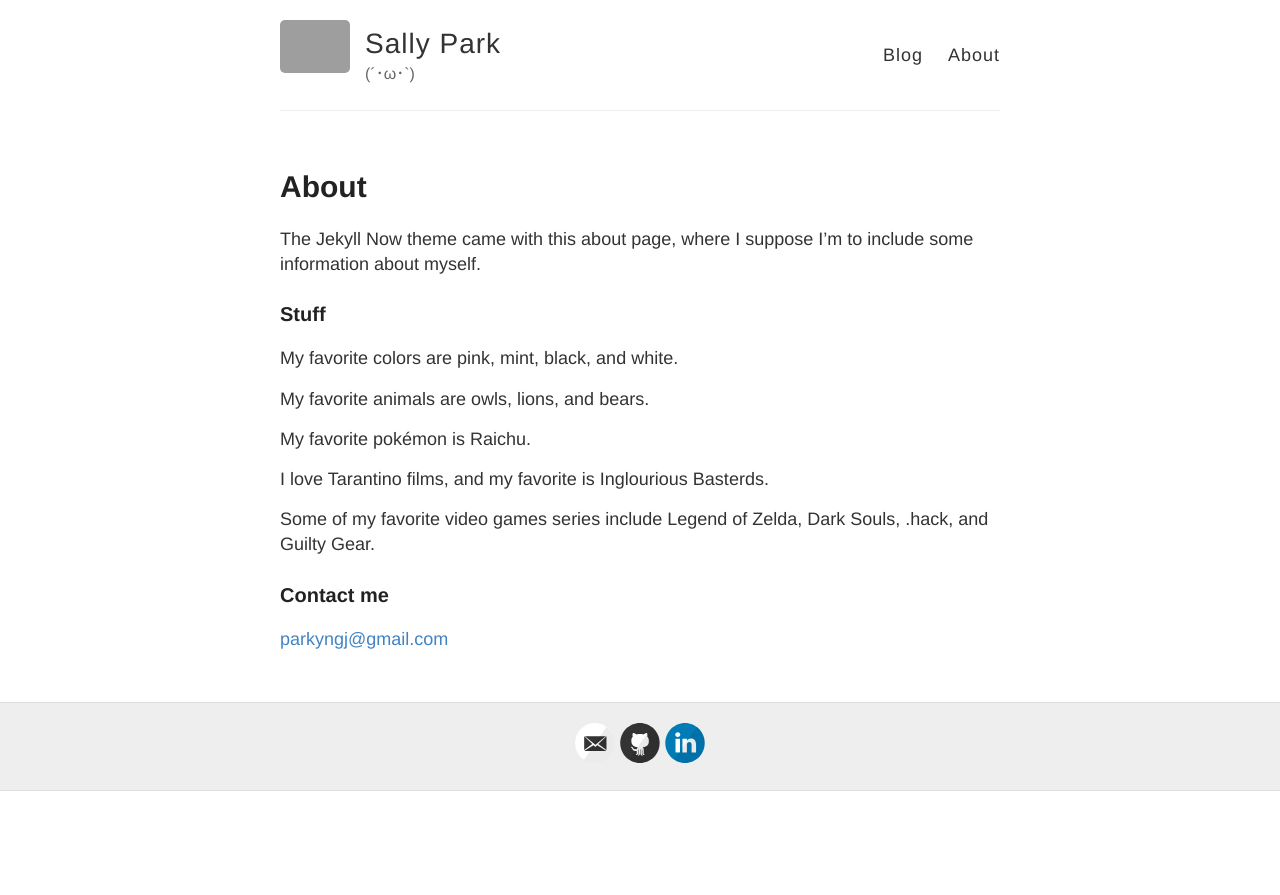
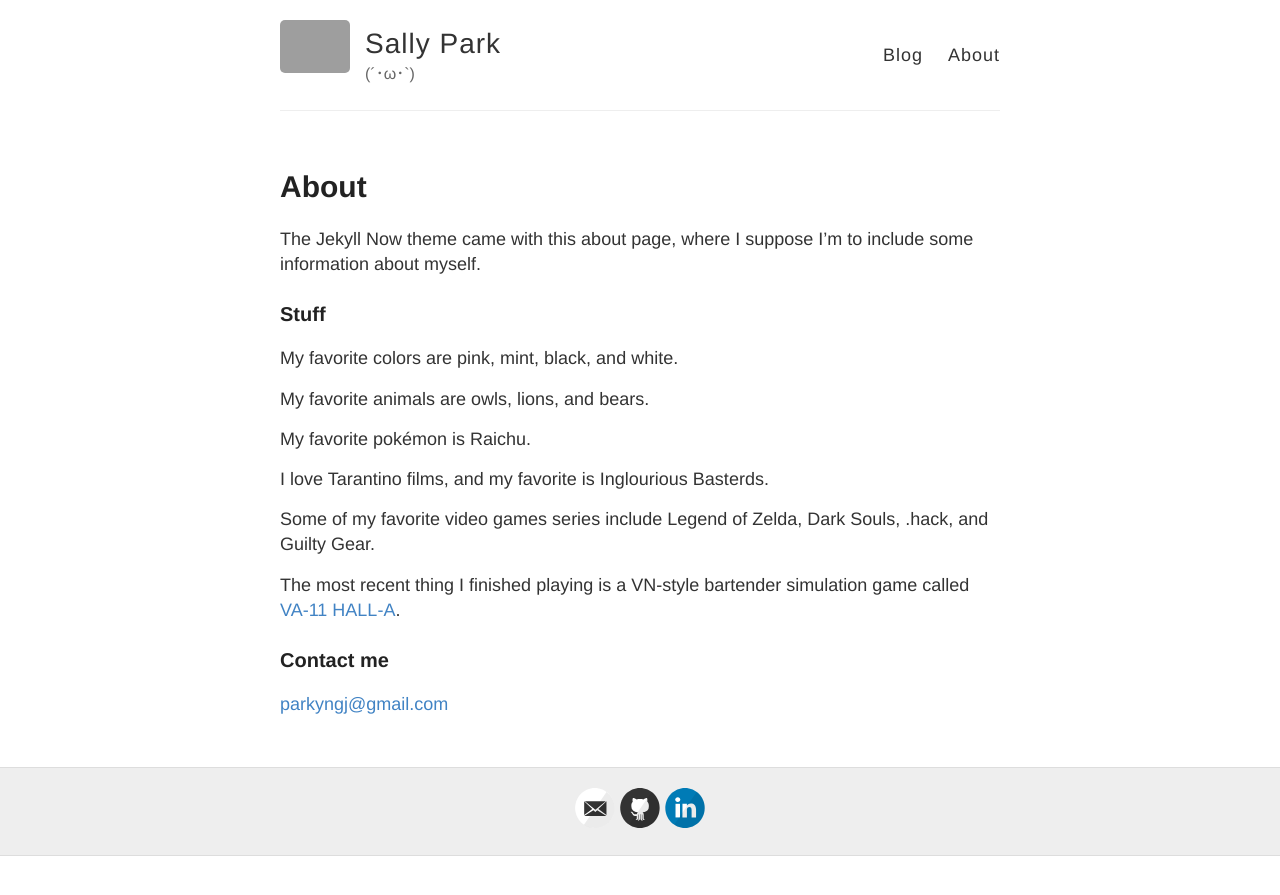
Before and after one commit to sally/sally.github.io, a Jekyll site: the page built from about.md, in a window 1280 px wide. Shown: the top 895 px of the page. Built offline with Jekyll 4.4.1, drawn with Linux system fonts in a browser that asks for light colours; grey boxes are pictures that could not be loaded.

Commit message:
Add most recently played to about page

```diff
--- a/about.md
+++ b/about.md
@@ -18,6 +18,8 @@ I love Tarantino films, and my favorite is Inglourious Basterds.
 
 Some of my favorite video games series include Legend of Zelda, Dark Souls, .hack, and Guilty Gear.
 
+The most recent thing I finished playing is a VN-style bartender simulation game called [VA-11 HALL-A](http://store.steampowered.com/app/447530/).
+
 ### Contact me
 
 [parkyngj@gmail.com](mailto:parkyngj@gmail.com)
```
